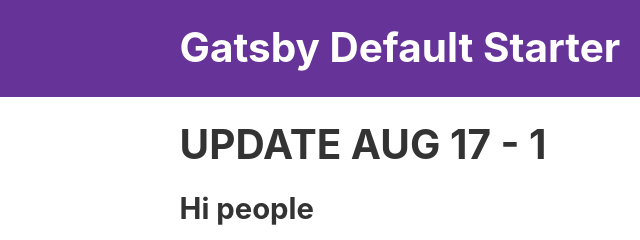
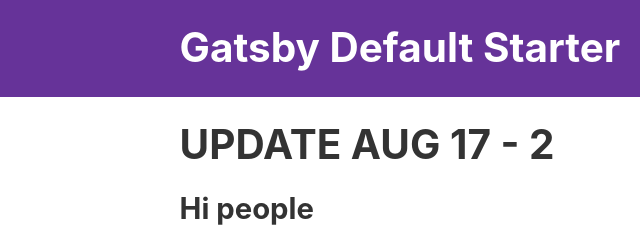
Before and after one commit to jade-framework/gatsby-default, a Gatsby site: page / in a window 1280 px wide. Shown: the top 240 px of the page, 0-640 px from the left. Built offline with nearby package versions, Linux system fonts and the light colour scheme; Gatsby itself is replaced by a stand-in of ours.

Commit message:
update index

```diff
--- a/src/pages/index.js
+++ b/src/pages/index.js
@@ -8,7 +8,7 @@
 const IndexPage = () => (
   <Layout>
     <SEO title="Home" />
-    <h1>UPDATE AUG 17 - 1</h1>
+    <h1>UPDATE AUG 17 - 2</h1>
     <h2>Hi people</h2>
     <p>Welcome to your new Gatsby site.</p>
     <p>Now go build something great.</p>
```
